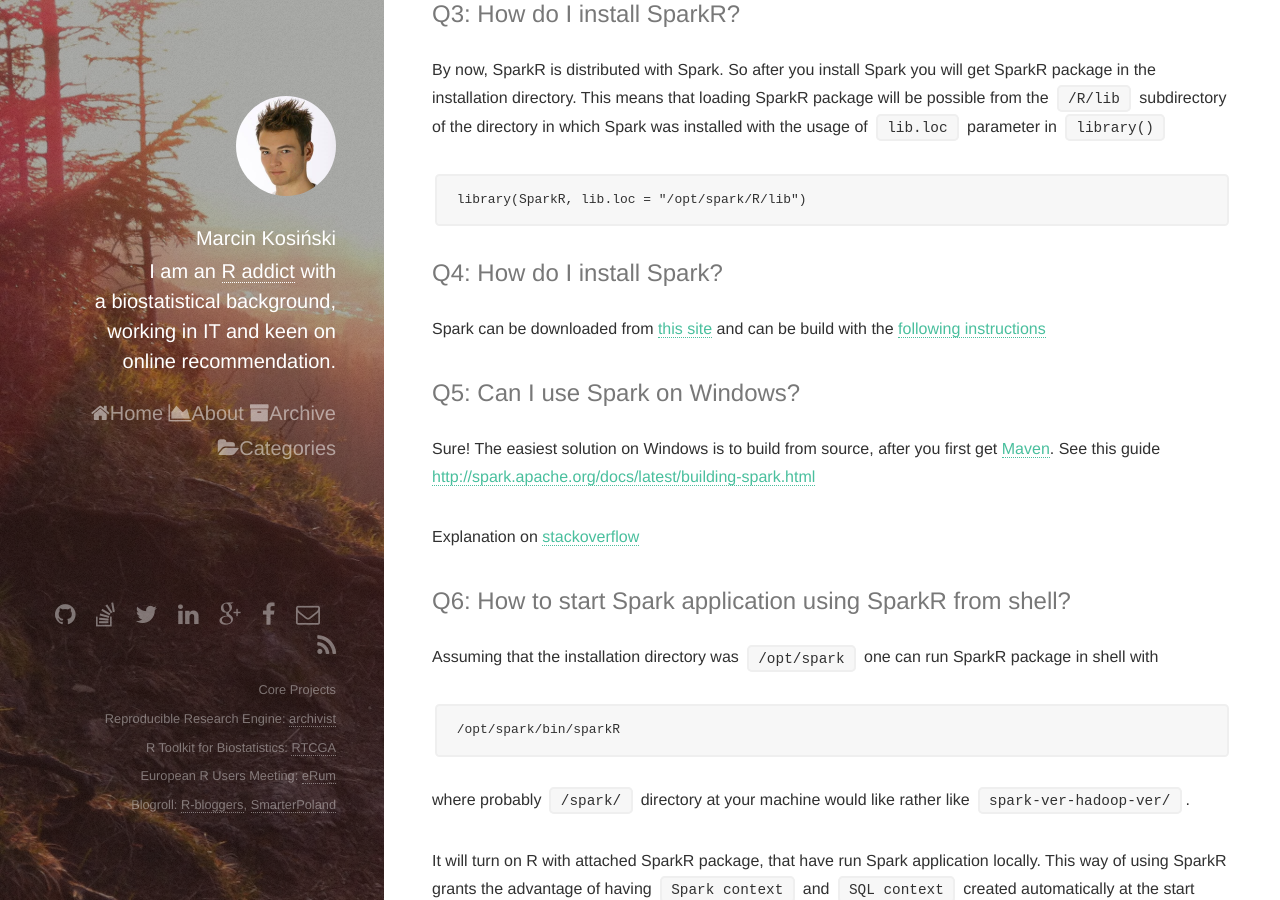
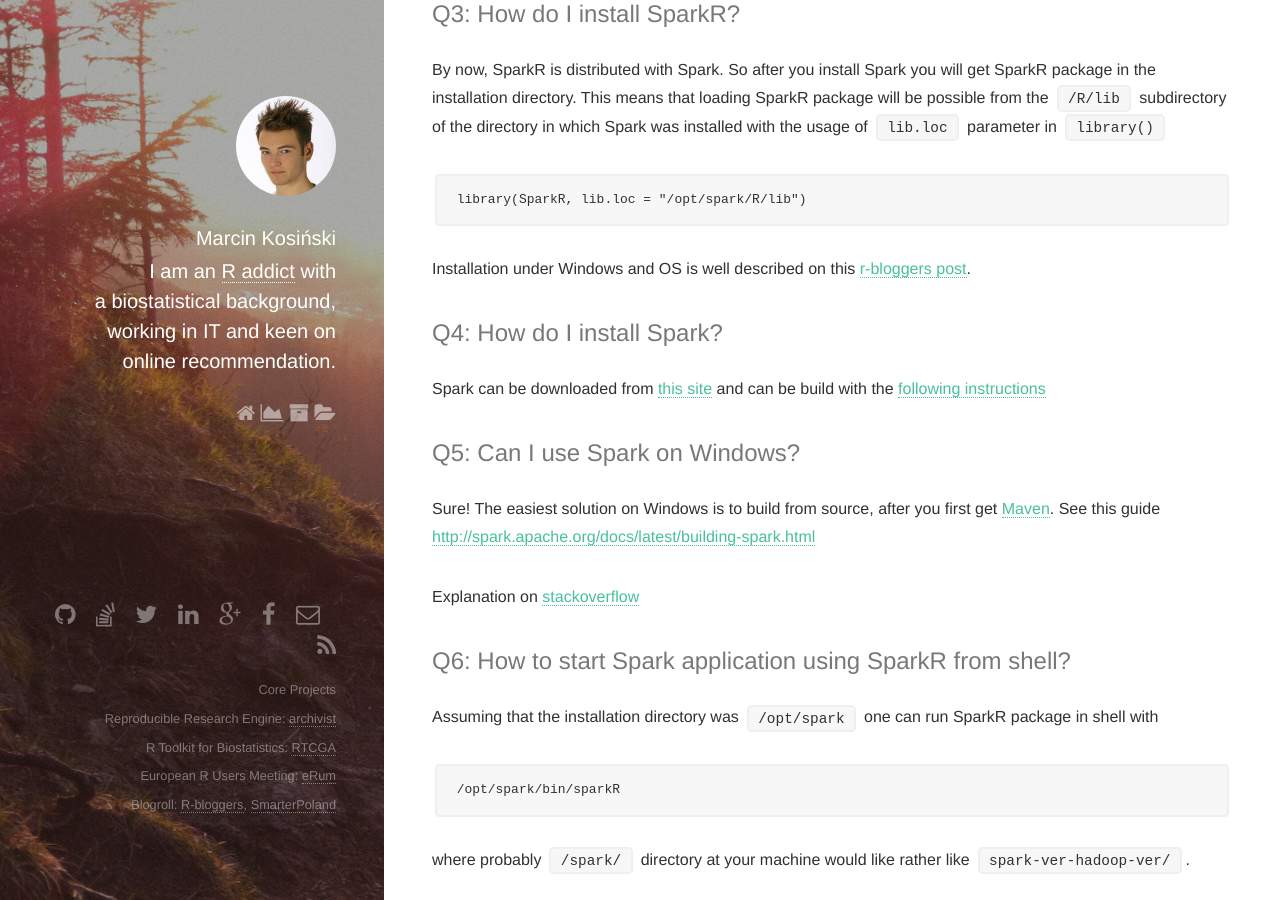
Before and after one commit to MarcinKosinski/MarcinKosinski.github.io, a Jekyll site: the page built from _posts/2016-04-06-FAQ-SparkR.md, in a window 1280 px wide and 900 px high, scrolled down 1826 px. Built offline with Jekyll 4.4.1, drawn with Linux system fonts in a browser that asks for light colours; comment, search, counter and statistics services are not loaded.

Commit message:
additional link and only icons instead of subcategories names

````diff
--- a/_layouts/default.html
+++ b/_layouts/default.html
@@ -52,10 +52,10 @@
 <h1>
    <div>
       <ul>
-         <a class="sidebar-nav-item{% if page.url == '/index.html' %} active{% endif %} icon fa-home" href="{{ site.baseurl }}">Home</a><br>
-         <a class="sidebar-nav-item{% if page.url == '/index.html' %} active{% endif %} icon fa-area-chart" href="/About.html">About</a><br>
-         <a class="sidebar-nav-item{% if page.url == '/index.html' %} active{% endif %} icon fa-archive" href="/archive.html">Archive</a><br>
-         <a class="sidebar-nav-item{% if page.url == '/index.html' %} active{% endif %} icon fa-folder-open" href="/categories.html">Categories</a>
+         <a class="sidebar-nav-item{% if page.url == '/index.html' %} active{% endif %} icon fa-home" href="{{ site.baseurl }}"></a>
+         <a class="sidebar-nav-item{% if page.url == '/index.html' %} active{% endif %} icon fa-area-chart" href="/About.html"></a>
+         <a class="sidebar-nav-item{% if page.url == '/index.html' %} active{% endif %} icon fa-archive" href="/archive.html"></a>
+         <a class="sidebar-nav-item{% if page.url == '/index.html' %} active{% endif %} icon fa-folder-open" href="/categories.html"></a>
       </ul>
    </div>
 </h1>
--- a/_posts/2016-04-06-FAQ-SparkR.md
+++ b/_posts/2016-04-06-FAQ-SparkR.md
@@ -44,6 +44,8 @@ By now, SparkR is distributed with Spark. So after you install Spark you will ge
 ```r
 library(SparkR, lib.loc = "/opt/spark/R/lib")
 ```
+
+Installation under Windows and OS is well described on this [r-bloggers post](http://www.r-bloggers.com/installing-and-starting-sparkr-locally-on-windows-os-and-rstudio/).
 
 ## Q4: How do I install Spark?
 
--- a/_source/2016-04-06-FAQ-SparkR.Rmd
+++ b/_source/2016-04-06-FAQ-SparkR.Rmd
@@ -57,6 +57,8 @@ By now, SparkR is distributed with Spark. So after you install Spark you will ge
 ```{r}
 library(SparkR, lib.loc = "/opt/spark/R/lib")
 ```
+
+Installation under Windows and OS is well described on this [r-bloggers post](http://www.r-bloggers.com/installing-and-starting-sparkr-locally-on-windows-os-and-rstudio/).
 
 ## Q4: How do I install Spark?
 
````
